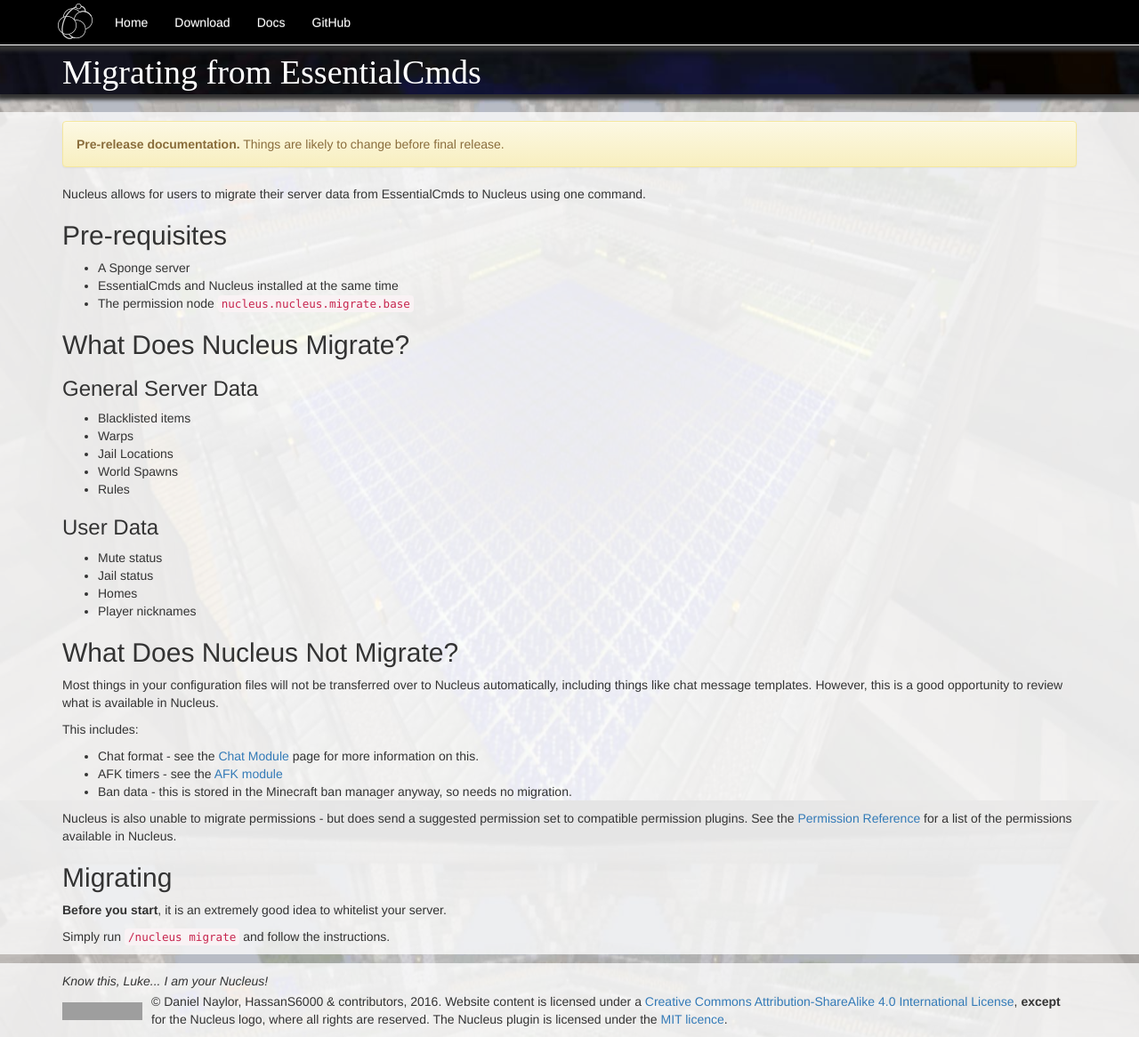
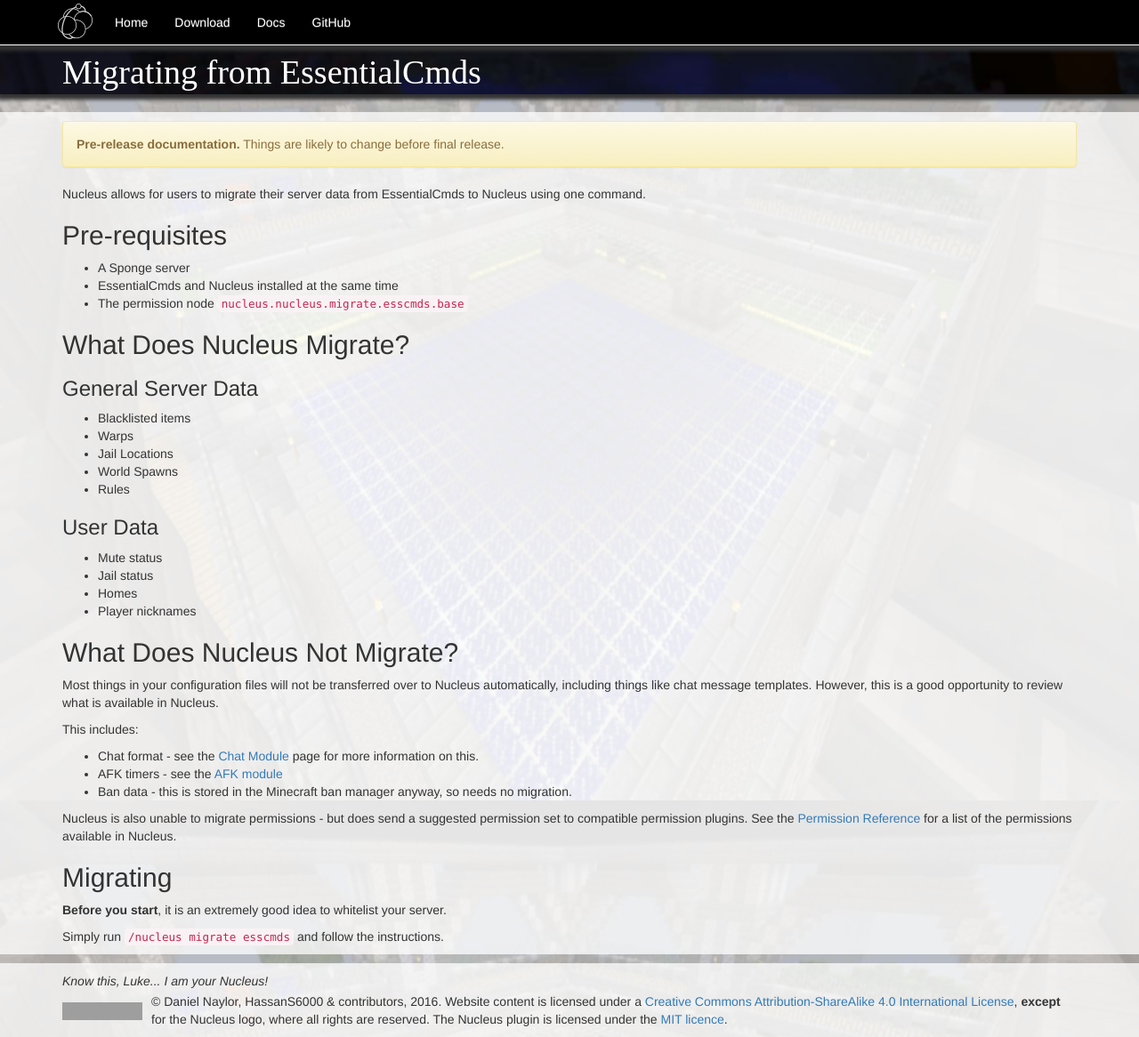
Before and after one commit to NucleusPowered/site-v1, a Jekyll site: the page built from docs/configuration/migration.md, in a window 1280 px wide and 1166 px high. Shown: the whole window at 89% size. Built offline with Jekyll 4.4.1, drawn with Linux system fonts in a browser that asks for light colours; grey boxes are pictures that could not be loaded.

Commit message:
Update for 0.5

```diff
--- a/docs/configuration/migration.md
+++ b/docs/configuration/migration.md
@@ -10,7 +10,7 @@
 
 * A Sponge server
 * EssentialCmds and Nucleus installed at the same time
-* The permission node `nucleus.nucleus.migrate.base`
+* The permission node `nucleus.nucleus.migrate.esscmds.base`
 
 ## What Does Nucleus Migrate?
 
@@ -47,4 +47,4 @@
 
 **Before you start**, it is an extremely good idea to whitelist your server.
 
-Simply run `/nucleus migrate` and follow the instructions.
+Simply run `/nucleus migrate esscmds` and follow the instructions.
--- a/downloads.html
+++ b/downloads.html
@@ -31,12 +31,8 @@
                         These builds contain new features, but may be somewhat unstable and have not undergone testing.
                     </p>
                 </div>
-                <h3>Current Version: 0.4.3</h3>
                 <p>
-                    Released: 1st June 2016
-                </p>
-                <p>
-                    <a href="https://github.com/NucleusPowered/Nucleus/releases/tag/0.4.3"  class="btn btn-lg btn-warning"><span class="glyphicon glyphicon-download-alt"></span> Download Beta build from GitHub</a>
+                    <a href="https://github.com/NucleusPowered/Nucleus/releases/"  class="btn btn-lg btn-warning"><span class="glyphicon glyphicon-download-alt"></span> Download Beta build from GitHub</a>
                 </p>
             </div>
         </div>
```
